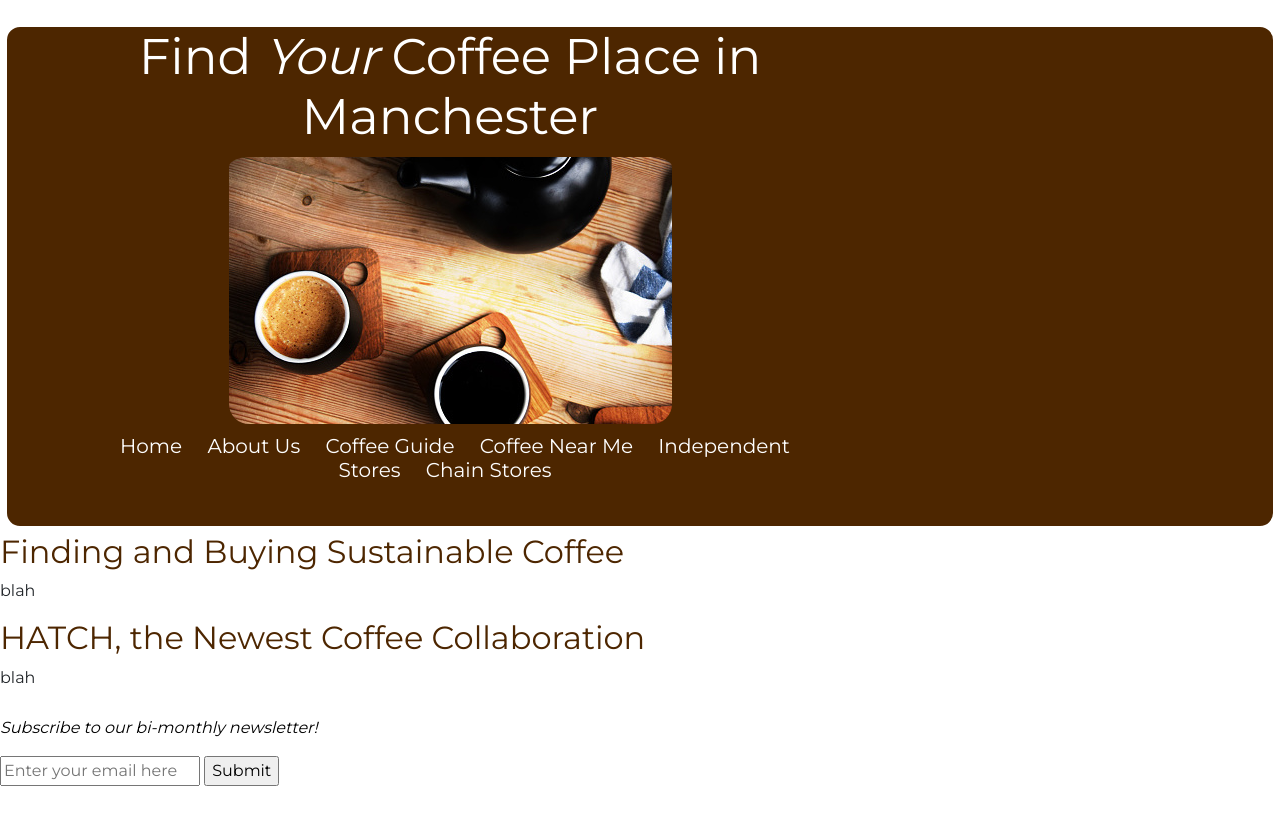
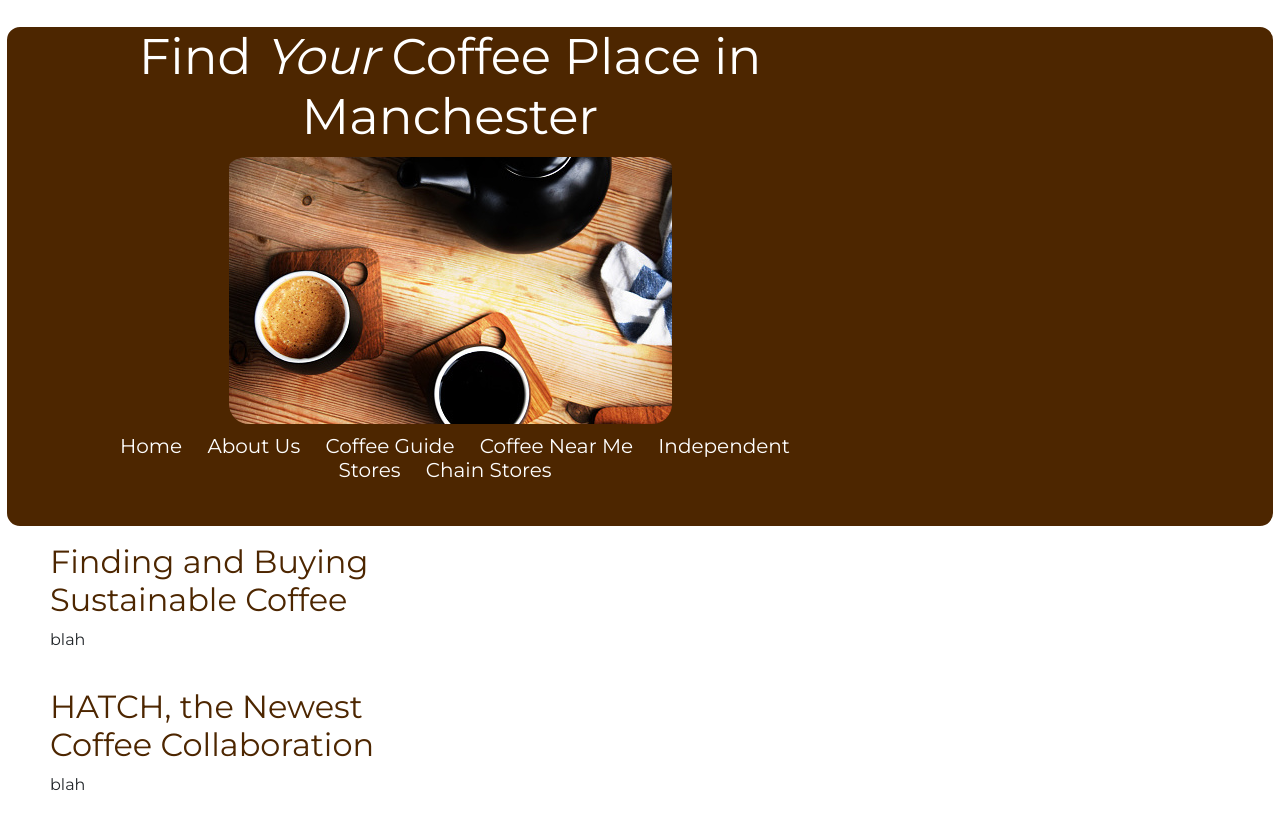
Before and after one commit to RKamath01/coffee_break, a plain HTML site: page index.html in a window 1280 px wide. Shown: the top 826 px of the page. Drawn offline with nearby package versions, Linux system fonts and the light colour scheme.

Commit message:
Content edits
Formatting articles in main content

```diff
--- a/css/main.css
+++ b/css/main.css
@@ -31,6 +31,12 @@ h1{
       }
       a{
       color: white;}
+article{
+  padding: 50px;
+  padding-bottom: 10px;
+  padding-top: 10px;
+  max-width: 500px;
+}
 h2 {
   color:#4d2600;
   border: 10px white;
--- a/index.html
+++ b/index.html
@@ -29,11 +29,15 @@
    </header>
 
 
-     <h2> Finding and Buying Sustainable Coffee </h2>
+<article>
+       <h2> Finding and Buying Sustainable Coffee </h2>
      <p> blah </p>
+</article>
 
+<article>
      <h2>  HATCH, the Newest Coffee Collaboration </h2>
        <p> blah </p>
+</article>
 
 
 
```
